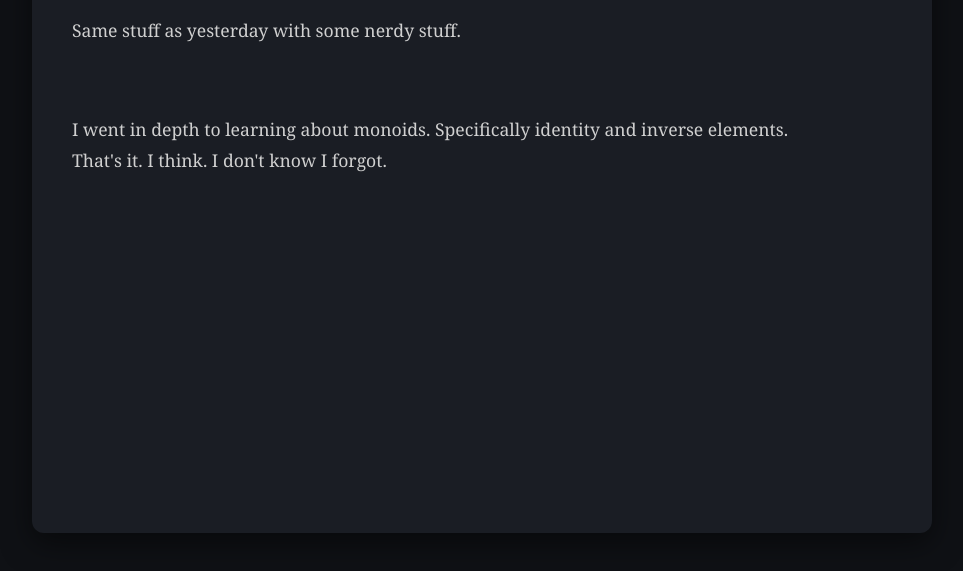
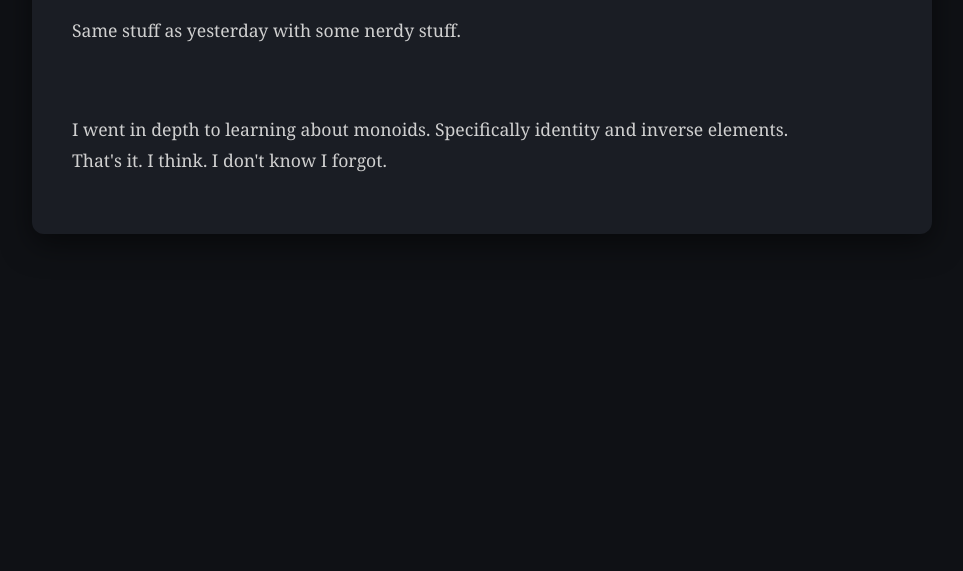
Before and after one commit to tharakeshrajesh/3272010, a plain HTML site: page journal/2026-3-26.html in a window 1280 px wide. Shown: the part 169-740 px from the top of the page, without its empty margins (158-1121 px from the left). Drawn offline with Linux system fonts and the light colour scheme.

Commit message:
Add files via upload

```diff
--- a/journal/2026-3-26.html
+++ b/journal/2026-3-26.html
@@ -25,7 +25,7 @@
         padding: 40px;
         border-radius: 12px;
         box-shadow: 0 10px 30px rgba(0,0,0,0.5);
-        min-height: 70vh;
+        min-height: auto;
         }
 
         .entry h1 {
```
